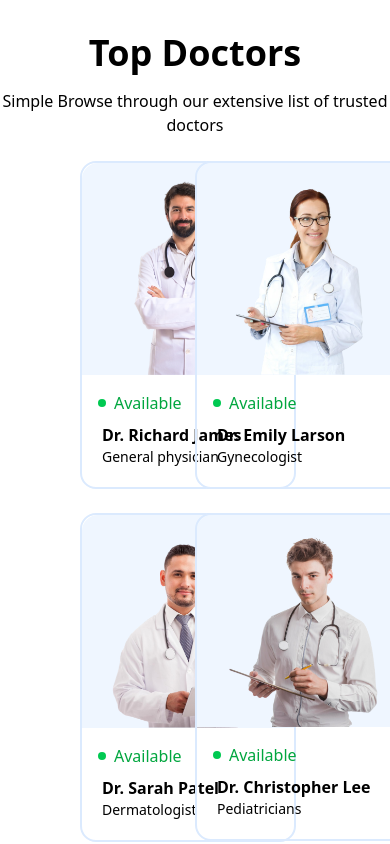
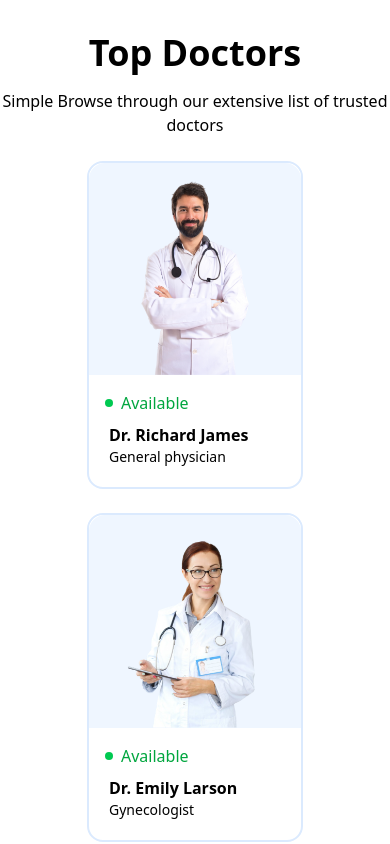
Before and after one commit to Mani-sh27/Prescripto, a React (Vite) app: page / in a window 390 px wide. Shown: the part 1500-2344 px from the top of the page. Built offline with nearby package versions, Linux system fonts and the light colour scheme.

Commit message:
auto commit

```diff
--- a/src/components/TopDoctors.jsx
+++ b/src/components/TopDoctors.jsx
@@ -12,7 +12,7 @@ const TopDoctors = () => {
     <div>
       <h1 className='text-4xl mt-20  text-center font-semibold'>Top Doctors</h1>
       <p className='text-center mt-4'>Simple Browse  through our extensive list of trusted doctors</p>
-      <div className='grid grid-cols-2 sm:grid-cols-5 grid-rows-2 mx-20'>
+      <div className='grid grid-cols-2gap sm:grid-cols-5 grid-rows-2 mx-20'>
         {
           doctors.slice(0, 10).map((item, index) => (
             <div className=''>
```
